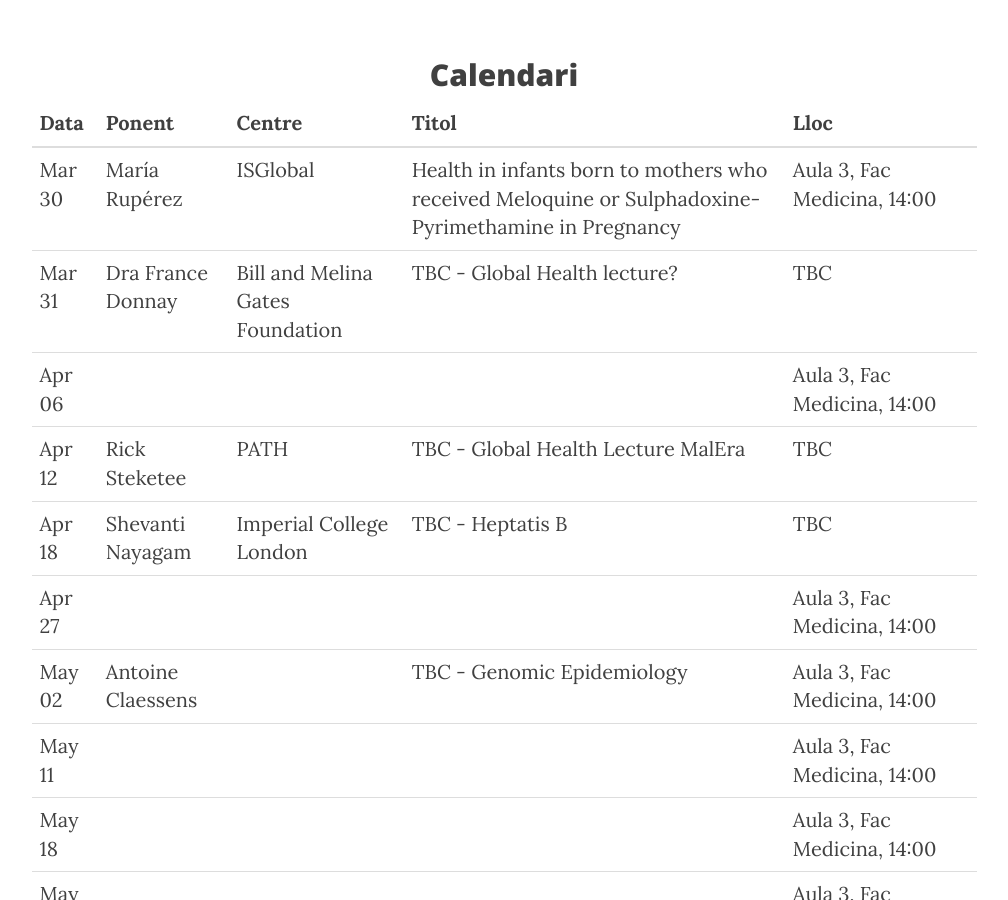
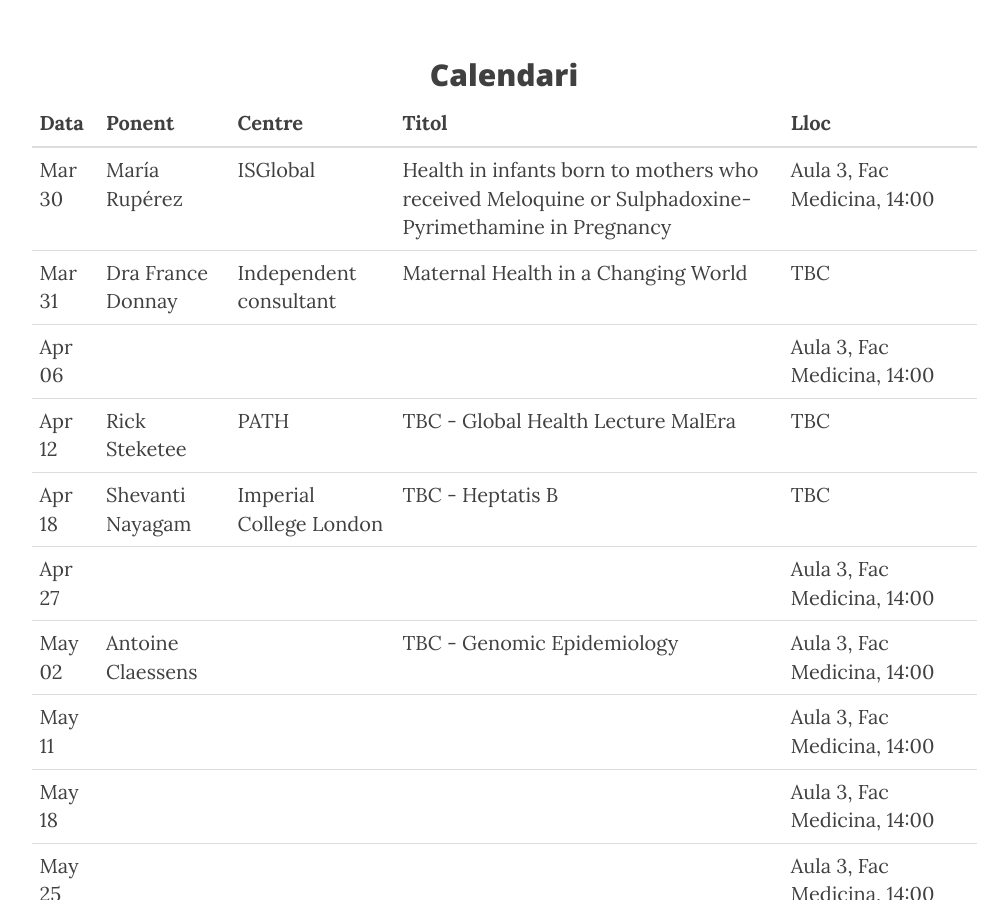
Before and after one commit to seminaris/seminaris.github.io, a Jekyll site: the page built from index.html, in a window 1280 px wide and 900 px high, scrolled down 548 px. Shown: the whole window, without its empty margins (136-1144 px from the left). Built offline with Jekyll 4.4.1, drawn with Linux system fonts in a browser that asks for light colours; nearby versions of some CDN libraries; the list of posts is cut into pages by our own code.

Commit message:
change to march 31

```diff
--- a/index.html
+++ b/index.html
@@ -24,8 +24,8 @@ description: "Institut de Salut Global de Barcelona"
   <tr>
    <td style="text-align:left;"> Mar 31 </td>
    <td style="text-align:left;"> Dra France Donnay </td>
-   <td style="text-align:left;"> Bill and Melina Gates Foundation </td>
-   <td style="text-align:left;"> TBC - Global Health lecture? </td>
+   <td style="text-align:left;"> Independent consultant </td>
+   <td style="text-align:left;"> Maternal Health in a Changing World </td>
    <td style="text-align:left;"> TBC </td>
   </tr>
   <tr>
```
Also changed, not shown: 4 other files.
